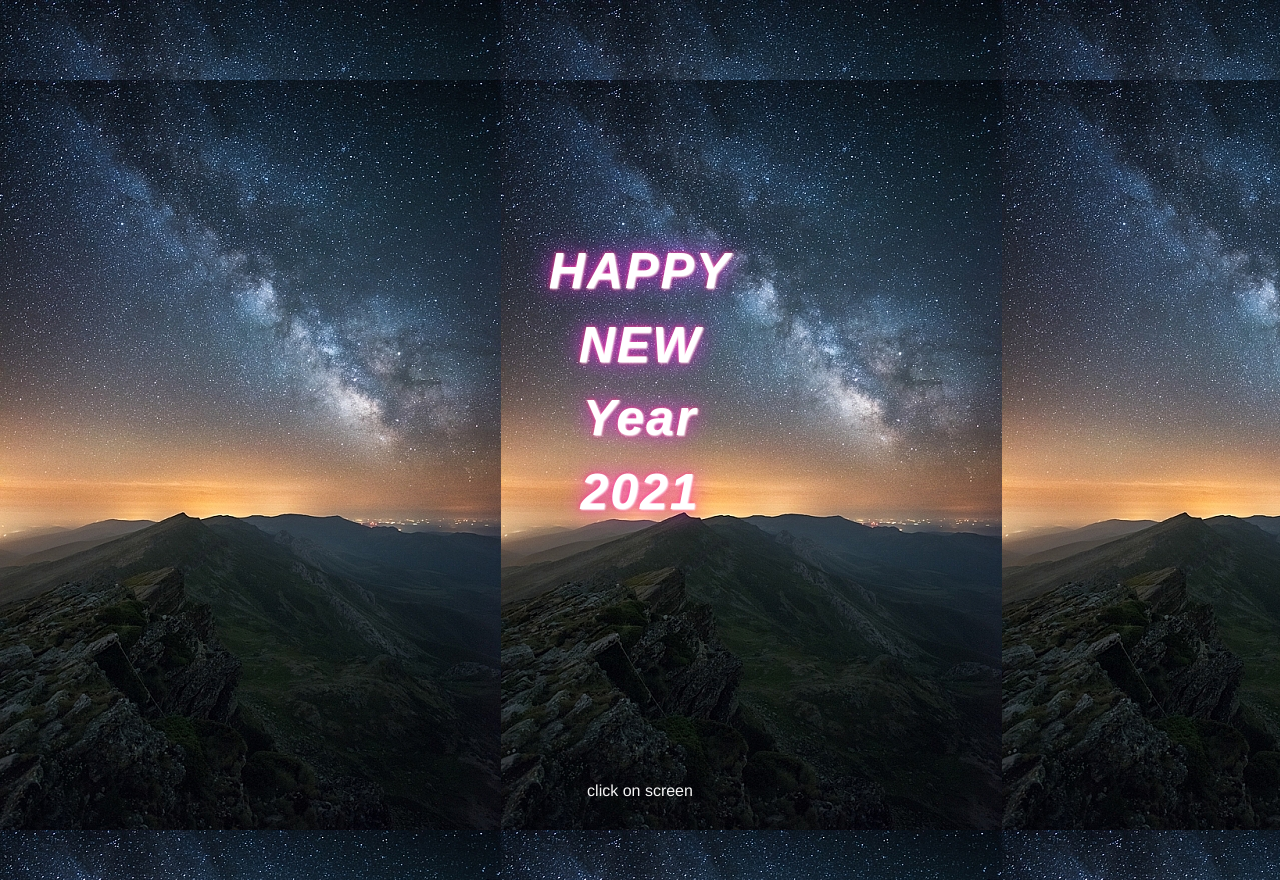
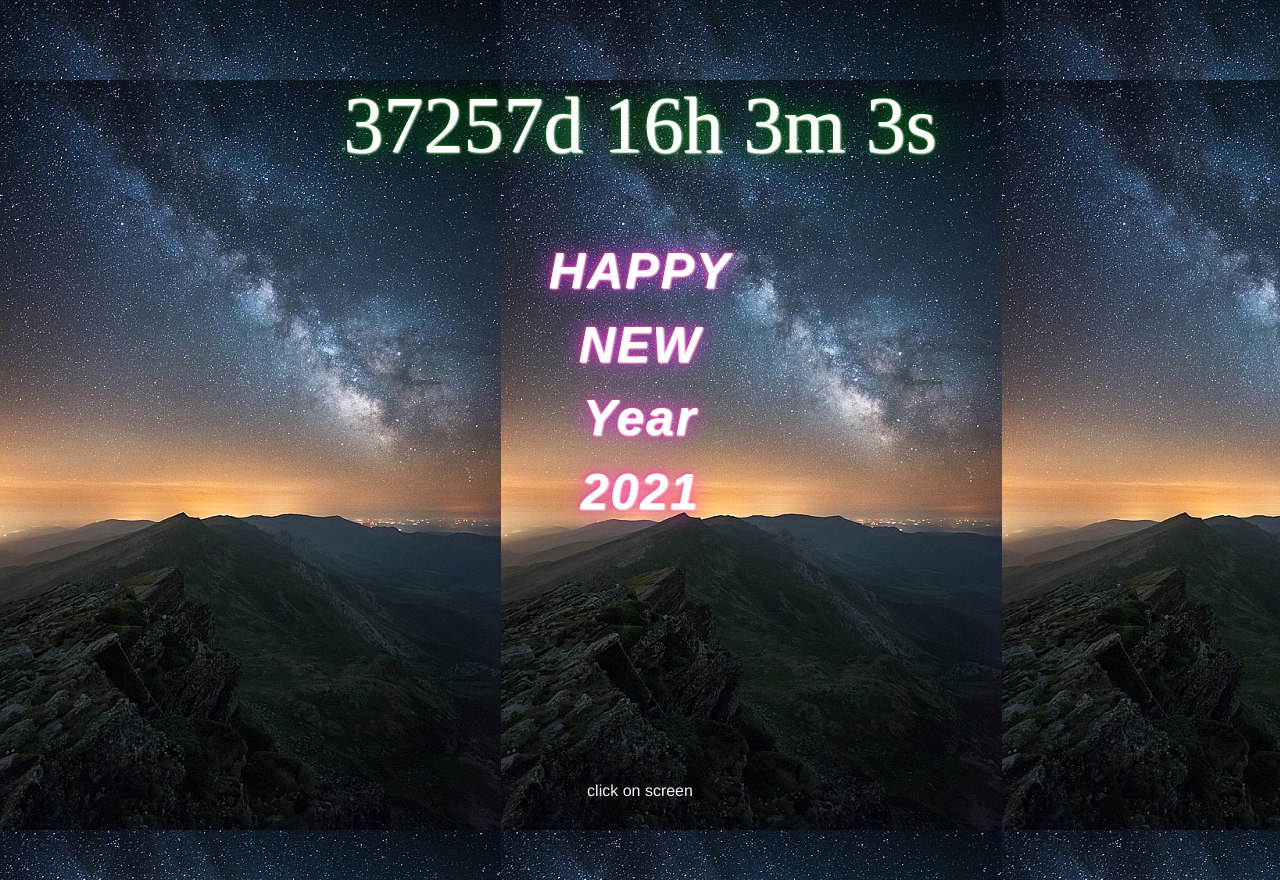
Before and after one commit to Techvision7/techvision7.github.io, a plain HTML site: page index.html in a window 1280 px wide. Drawn offline with nearby package versions, Linux system fonts and the light colour scheme; a web font is replaced by a local one.

Commit message:
Update index.html

```diff
--- a/index.html
+++ b/index.html
@@ -98,7 +98,7 @@
             var now = new Date().getTime();
 
             // Find the distance between now and the count down date
-            var distance = countDownDate - now;
+            var distance = countDownDate + now;
 
             // Time calculations for days, hours, minutes and seconds
             var days = Math.floor(distance / (1000 * 60 * 60 * 24));
```
